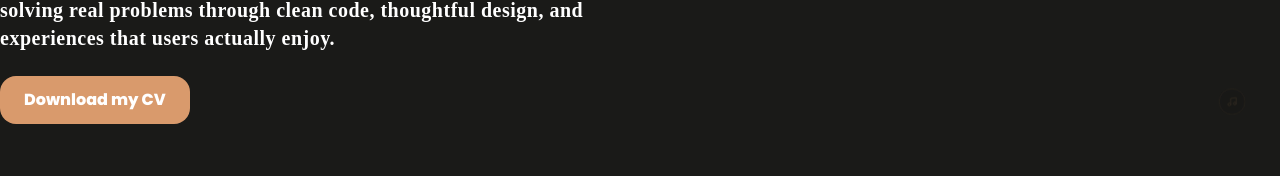
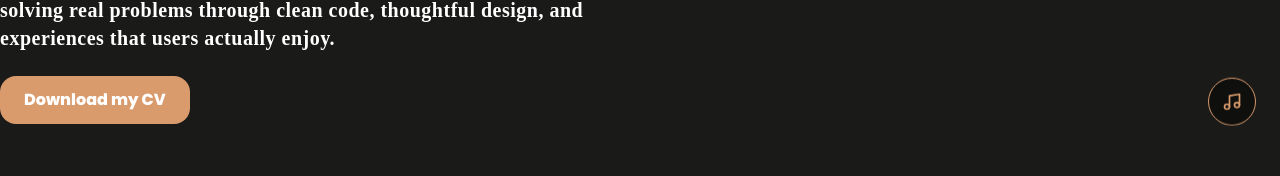
Before and after one commit to Jaymi-01/portfolio-3.0.1, a React (Vite) app: page / in a window 1280 px wide. Shown: the part 537-713 px from the top of the page. Built offline with nearby package versions, Linux system fonts and the light colour scheme; a web font is replaced by a local one.

Commit message:
feat: replace div with motion.div for enhanced animations in MusicPlayer

```diff
--- a/src/components/MusicPlayer.tsx
+++ b/src/components/MusicPlayer.tsx
@@ -81,9 +81,15 @@ const MusicPlayer = () => {
   };
 
   return (
-    <div
-      className="fixed right-6 z-50 transition-all duration-100 ease-out"
+    <motion.div
+      className="fixed right-6 z-50"
       style={{ bottom: `${bottomOffset}px` }}
+      initial={{ opacity: 0, y: 60 }}
+      animate={{ opacity: 1, y: 0 }}
+      transition={{
+        y: { type: "spring", stiffness: 200, damping: 8 },
+        opacity: { duration: 0.6 }
+      }}
     >
       <audio ref={audioRef} src="/jazz.mp3" loop />
 
@@ -97,9 +103,6 @@ const MusicPlayer = () => {
       >
         <motion.button
           onClick={togglePlay}
-          initial={{ opacity: 0, scale: 0.5 }}
-          animate={{ opacity: 1, scale: 1 }}
-          transition={{ duration: 0.5 }}
           whileHover={{ scale: 1.1 }}
           whileTap={{ scale: 0.9 }}
           className={`relative flex items-center justify-center w-12 h-12 rounded-full border border-primary transition-all duration-300 ${
@@ -116,7 +119,7 @@ const MusicPlayer = () => {
           )}
         </motion.button>
       </motion.div>
-    </div>
+    </motion.div>
   );
 };
 
```
